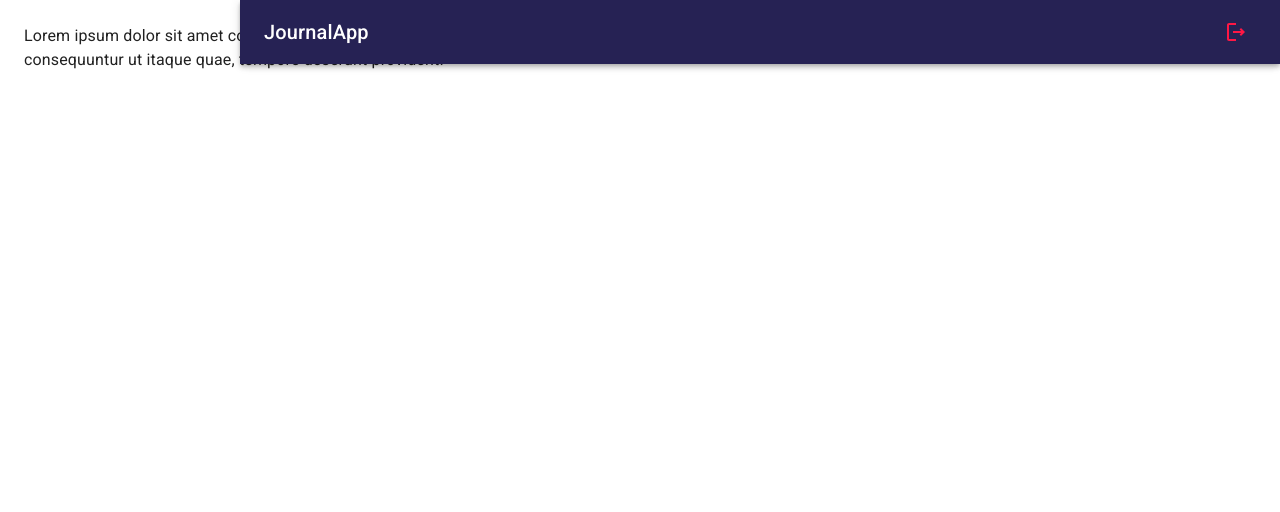
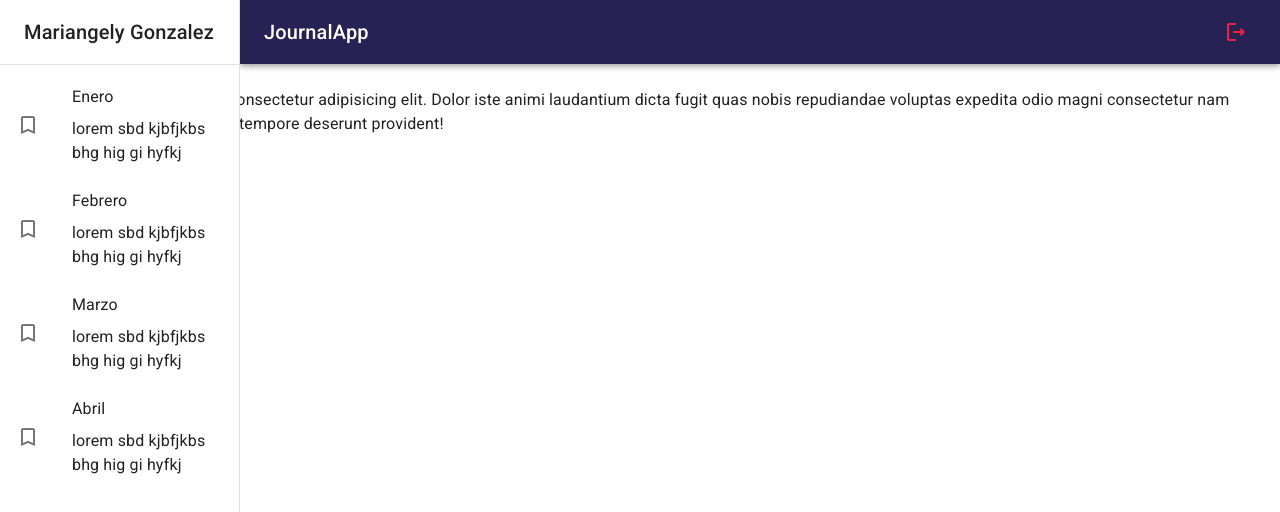
Before and after one commit to MariangelyG/curso_react, a React (Vite) app in the folder 08-journal-app/: page / in a window 1280 px wide. Shown: the top 512 px of the page. Built offline with nearby package versions, Linux system fonts and the light colour scheme.

Commit message:
"SideBar"

```diff
--- /dev/null
+++ b/08-journal-app/src/journal/components/SideBar.jsx
@@ -0,0 +1,53 @@
+import { TurnedInNot } from "@mui/icons-material"
+import { Box, Divider, Drawer, Grid, List, ListItem, ListItemButton, ListItemIcon, ListItemText, Toolbar, Typography } from "@mui/material"
+
+
+export const SideBar = ({drawerWidth = 240 }) =>{
+    return (
+        <Box
+            component='nav'
+            sx={{with: { sm: drawerWidth }, flexShrink: { sm:0 } }}
+        >
+            <Drawer
+                variant="permanent"
+                open
+                sx={{
+                    display: {xs:'block'},
+                    '& .MuiDrawer-paper': {boxSizing: 'border-box', width: drawerWidth}
+                }}
+            >
+                <Toolbar>
+                    <Typography variant="h6" noWrap component='div'>
+                        Mariangely Gonzalez
+                    </Typography>
+                </Toolbar>
+                <Divider/>
+
+                <List>
+                    {
+                        ['Enero', 'Febrero', 'Marzo', 'Abril'].map(text => (
+                            <ListItem key={text} disablePadding>
+                                <ListItemButton>
+                                    <ListItemIcon>
+                                        <TurnedInNot/>
+                                    </ListItemIcon>
+                                    <Grid container>
+                                        <ListItemText primary={text}/>
+                                        <ListItemText primary={'lorem sbd kjbfjkbs bhg hig gi hyfkj'}/>
+                                    </Grid>
+                                </ListItemButton>
+                            </ListItem>
+                            ))
+                    }
+
+                </List>
+
+
+            </Drawer>
+
+        </Box>
+
+
+
+        )
+}
--- a/08-journal-app/src/journal/components/index.js
+++ b/08-journal-app/src/journal/components/index.js
@@ -1 +1,2 @@
-export * from './NavBar'
+export * from './NavBar';
+export * from './SideBar'
--- a/08-journal-app/src/journal/layout/JournalLayout.jsx
+++ b/08-journal-app/src/journal/layout/JournalLayout.jsx
@@ -1,5 +1,6 @@
-import { Box } from "@mui/material"
+import { Box, Toolbar } from "@mui/material"
 import { NavBar } from "../components/NavBar"
+import { SideBar } from "../components/SideBar"
 
 
 const drawerWidth = 240
@@ -10,13 +11,13 @@
 
      <NavBar drawerWidth= { drawerWidth } />
 
-     {/* Sidebar drawerWidth  */}
+    <SideBar  drawerWidth= { drawerWidth }/>
 
      <Box
         component='main'
         sx={{ flexGrow: 1, p:3 }}
      >
-        {/* Toolbar */}
+      <Toolbar />
 
         {children}
 
```
